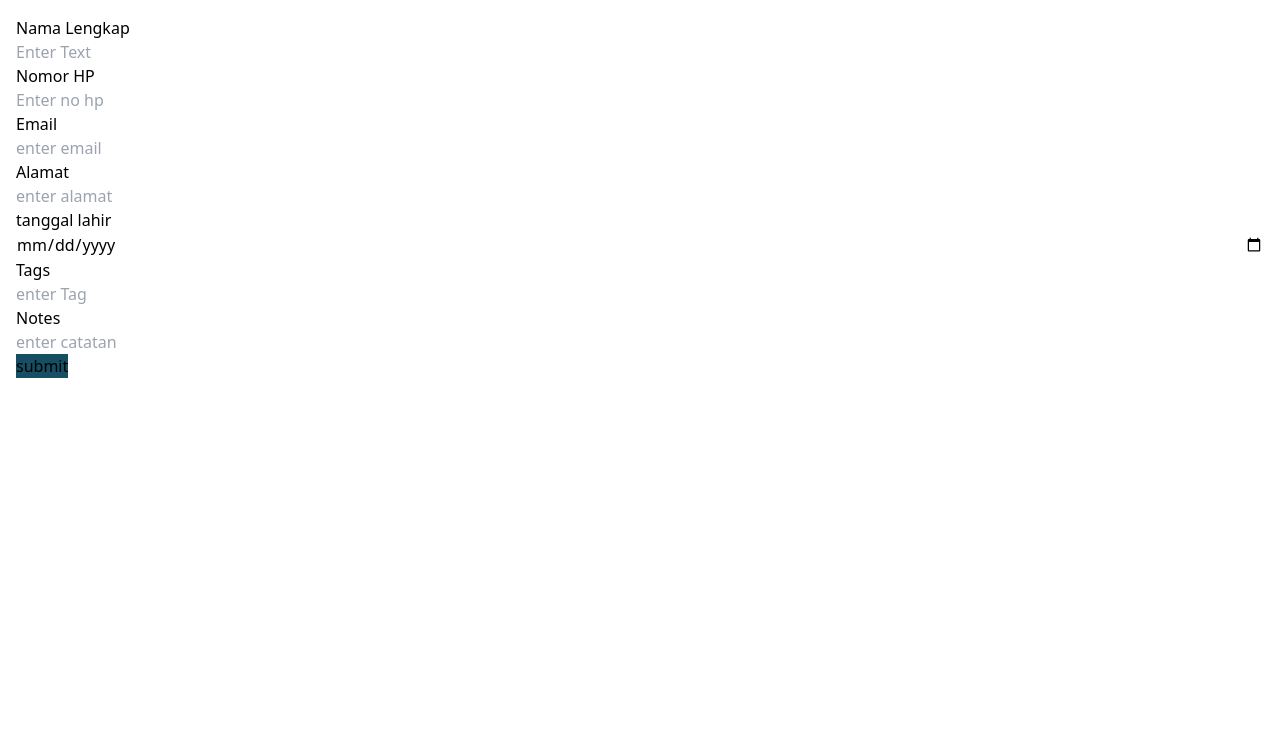
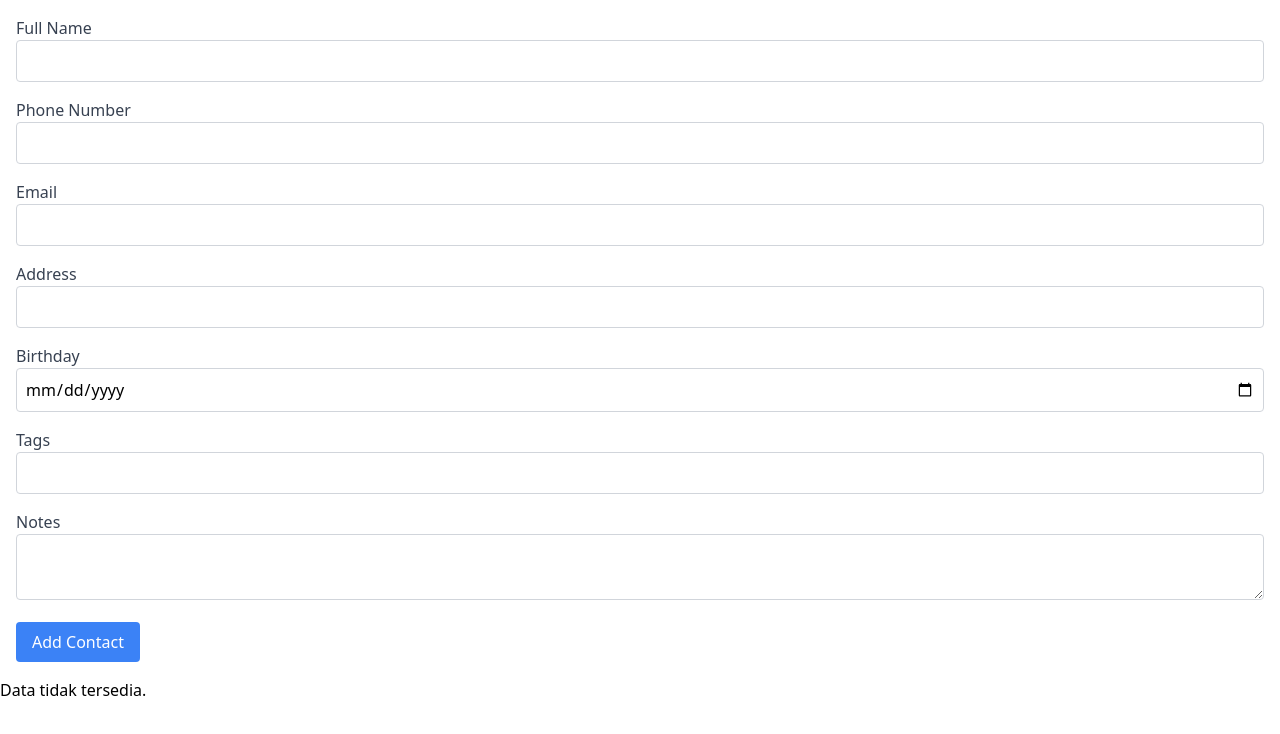
Before and after one commit to kakarifki/project-address-book, a plain HTML site: page index.html in a window 1280 px wide. Drawn offline with nearby package versions, Linux system fonts and the light colour scheme.

Commit message:
feat: fill form, submit form and show entry success

```diff
--- a/index.html
+++ b/index.html
@@ -32,64 +32,43 @@
         </div>
     </div> -->
     <div class="p-4">
-    <form action="" id="addressForm">
-        <div class="flex flex-col">
-            <label for="name">Nama Lengkap</label>
-            <input
-                type="text"
-                name="name"
-                placeholder="Enter Text">
+        <form id="addressForm">
+            <div class="mb-4">
+                <label for="fullname" class="block text-gray-700">Full Name</label>
+                <input type="text" id="fullname" name="fullname" class="border border-gray-300 p-2 w-full rounded" required>
             </div>
-        <div class="flex flex-col">
-            <label for="phoneNumber">Nomor HP</label>
-            <input
-                type="tel"
-                name="phoneNumber"
-                placeholder="Enter no hp">
+            <div class="mb-4">
+                <label for="phone_number" class="block text-gray-700">Phone Number</label>
+                <input type="text" id="phone_number" name="phone_number" class="border border-gray-300 p-2 w-full rounded" required>
             </div>
-        <div class="flex flex-col">
-            <label for="email">Email</label>
-            <input
-                type="email"
-                name="email"
-                placeholder="enter email">
+            <div class="mb-4">
+                <label for="email" class="block text-gray-700">Email</label>
+                <input type="email" id="email" name="email" class="border border-gray-300 p-2 w-full rounded" required>
             </div>
-        <div class="flex flex-col">
-            <label for="userAddress">Alamat</label>
-            <input
-                type="text"
-                name="userAddress"
-                placeholder="enter alamat">
+            <div class="mb-4">
+                <label for="address" class="block text-gray-700">Address</label>
+                <input type="text" id="address" name="address" class="border border-gray-300 p-2 w-full rounded" required>
             </div>
-        <div class="flex flex-col">
-            <label for="birthday">tanggal lahir</label>
-            <input
-                type="date"
-                name="birthday"
-                placeholder="enter birthday">
+            <div class="mb-4">
+                <label for="birthday" class="block text-gray-700">Birthday</label>
+                <input type="date" id="birthday" name="birthday" class="border border-gray-300 p-2 w-full rounded">
             </div>
-        <div class="flex flex-col">
-            <label for="userTag">Tags</label>
-            <input
-                type="text"
-                name="userTag"
-                placeholder="enter Tag">
+            <div class="mb-4">
+                <label for="tags" class="block text-gray-700">Tags</label>
+                <input type="text" id="tags" name="tags" class="border border-gray-300 p-2 w-full rounded">
             </div>
-        <div class="flex flex-col">
-            <label for="notes">Notes</label>
-            <input
-                type="textext"
-                name="notes"
-                placeholder="enter catatan">
+            <div class="mb-4">
+                <label for="notes" class="block text-gray-700">Notes</label>
+                <textarea id="notes" name="notes" class="border border-gray-300 p-2 w-full rounded"></textarea>
             </div>
-        <button type="submit" class="bg-cyan-900">
-            submit
-        </button>
+            <button type="submit" class="bg-blue-500 text-white px-4 py-2 rounded hover:bg-blue-600">Add Contact</button>
         </form>
 </div>
 
     <div id="content-container" class="bg-grey-400">
+
     </div>
-    <script src="./index.js"></script>
+    <script src="storage.js"></script>
+    <script src="index.js"></script>
 </body>
 </html>
--- /dev/null
+++ b/index.js
@@ -0,0 +1,55 @@
+document.addEventListener('DOMContentLoaded', () => {
+    const addressForm = document.getElementById('addressForm');
+    const outputDiv = document.getElementById('content-container');
+
+    // show data
+    const displayDataFromLocalStorage = () => {
+        const dataList = getDataFromLocalStorage();
+        outputDiv.innerHTML = '';
+
+        if (dataList.length > 0) {
+            dataList.forEach((data, index) => {
+                outputDiv.innerHTML += `<p><strong>Contact ${index + 1}</strong></p>`;
+                outputDiv.innerHTML += `<p><strong>Full Name:</strong> ${data.fullname}</p>`;
+                outputDiv.innerHTML += `<p><strong>Phone Number:</strong> ${data.phone_number}</p>`;
+                outputDiv.innerHTML += `<p><strong>Email:</strong> ${data.email}</p>`;
+                outputDiv.innerHTML += `<p><strong>Address:</strong> ${data.address}</p>`;
+                outputDiv.innerHTML += `<p><strong>Birthday:</strong> ${data.birthday}</p>`;
+                outputDiv.innerHTML += `<p><strong>Tags:</strong> ${data.tags}</p>`;
+                outputDiv.innerHTML += `<p><strong>Notes:</strong> ${data.notes}</p><hr>`;
+            });
+        } else {
+            outputDiv.innerHTML = '<p>Data tidak tersedia.</p>';
+        }
+    };
+
+    // Fungsi untuk menangani submit form
+    const submitForm = (event) => {
+        event.preventDefault();
+
+        // Ambil nilai dari input form
+        const fullname = document.getElementById('fullname').value;
+        const phone_number = document.getElementById('phone_number').value;
+        const email = document.getElementById('email').value;
+        const address = document.getElementById('address').value;
+        const birthday = document.getElementById('birthday').value;
+        const tags = document.getElementById('tags').value;
+        const notes = document.getElementById('notes').value;
+
+        // Buat objek Contact dan simpan ke localStorage
+        const newContact = new Contact(fullname, phone_number, email, address, birthday, tags, notes);
+        saveDataToLocalStorage(newContact);
+
+        // Tampilkan data terbaru
+        displayDataFromLocalStorage();
+
+        // Reset form setelah submit
+        addressForm.reset();
+    };
+
+    // Tambahkan event listener untuk submit form
+    addressForm.addEventListener('submit', submitForm);
+
+    // Tampilkan semua data saat halaman dimuat
+    displayDataFromLocalStorage();
+});
--- a/storage.js
+++ b/storage.js
@@ -12,10 +12,10 @@ class Contact {
 }
 
 // save data ke local storage
-const saveDataToLocalStorage = (contact) => {
-    const existingData = JSON.parse(localStorage.getItem('contactList')) || [];
-    existingData.push(contact);
-    localStorage.setItem('contactList', JSON.stringify(existingData));
+const saveDataToLocalStorage = (data) => {
+    const existingData = JSON.parse(localStorage.getItem('formDataList')) || [];
+    existingData.push(data);
+    localStorage.setItem('formDataList', JSON.stringify(existingData));
 };
 
 // get data dari local storage (nyoba try catch)
```
Lines whose indentation alone changed are shown as unchanged.
